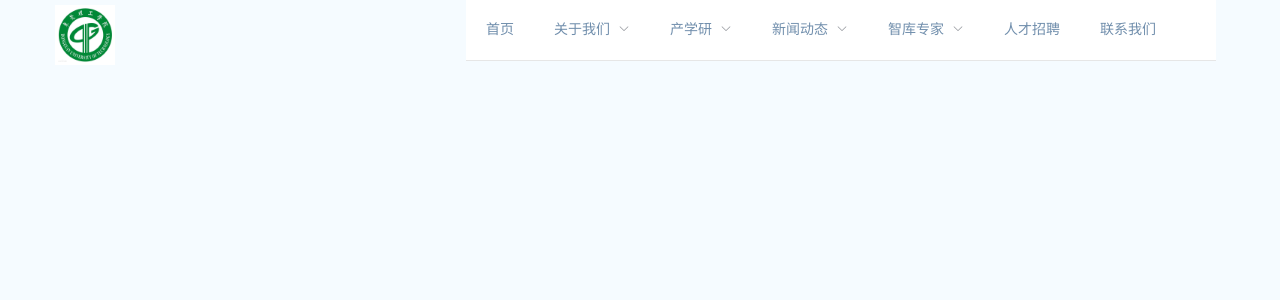
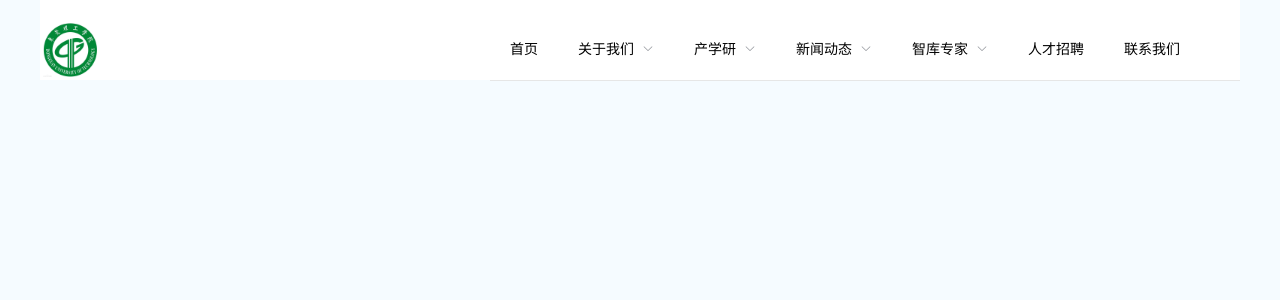
Before and after one commit to 12lalala/dong, a Vue app in the folder dong/: page / in a window 1280 px wide. Shown: the top 300 px of the page. Built offline with nearby package versions, Linux system fonts and the light colour scheme.

Commit message:
增加Footer组件

```diff
--- a/dong/src/App.vue
+++ b/dong/src/App.vue
@@ -22,9 +22,15 @@ export default {
 </script>
 
 <style scoped>
+* {
+  padding: 0px;
+  margin: 0px;
+}
 .main {
   width: 100%;
   margin: 0 auto;
   min-height: calc(100vh - 75px);
+  max-width: 1200px;
 }
+/* 950px */
 </style>
--- a/dong/src/components/Header.vue
+++ b/dong/src/components/Header.vue
@@ -14,7 +14,7 @@
                mode="horizontal"
                router="true"
                @select="handleSelect"
-               text-color="#708eac">
+               text-color="#000000">
         <el-menu-item index="/">首页</el-menu-item>
         <el-submenu index="2">
           <template slot="title">关于我们</template>
@@ -52,19 +52,24 @@
 
 <style scoped>
 .header1 {
-  width: 95%;
+  height: 80px;
+  max-width: 1200px;
+  min-width: 830px;
+  margin: 0 auto;
+  display: block;
+  background: #ffffff;
 }
 
 .header2 {
   width: 750px;
   float: right;
+  margin-top: 20px;
 }
 
 .logo {
   height: 55px;
   float: left;
-  margin: 5px;
-  padding-left: 50px;
+  margin-top: 20px;
 }
 </style>
 
--- a/dong/src/components/Hello.vue
+++ b/dong/src/components/Hello.vue
@@ -1,6 +1,5 @@
 <template>
   <div>
-
   </div>
 </template>
 
@@ -9,9 +8,4 @@
 </script>
 
 <style scoped>
-.main {
-  width: 100%;
-  margin: 0 auto;
-  min-height: calc(100vh - 75px);
-}
 </style>
```
Also changed, not shown: dong/src/assets/hello.jpg (added).
